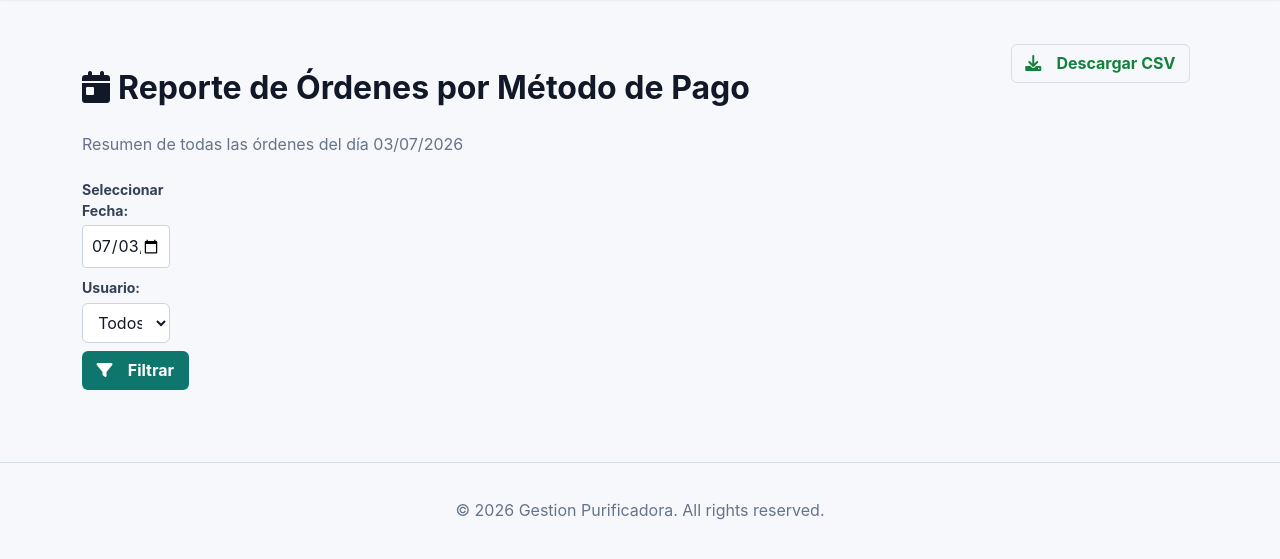
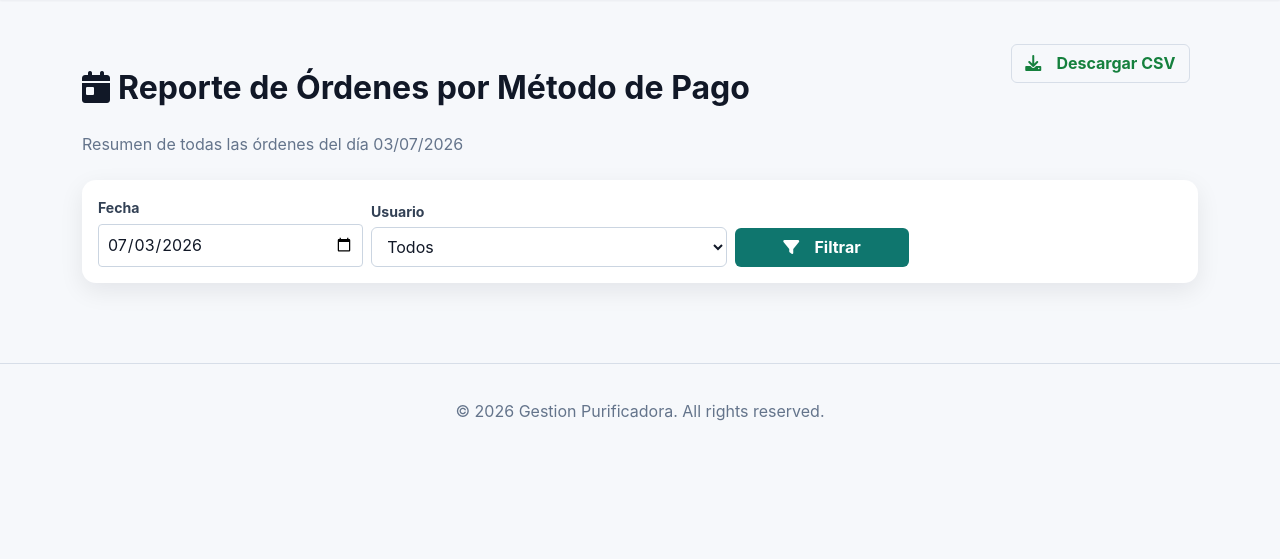
Before and after one commit to robertonunezc/water-delivery, a Django app: page /reports/breakdown-payment-method/ in a window 1280 px wide. Shown: the part 61-620 px from the top of the page. Run offline with Django 5.2, Linux system fonts and the light colour scheme; the visitor is signed in with stand-in values (Sample User, id 1); data comes from the database, SQL or seed files in the repository; data that the repository does not hold is empty; parts of the project's set-up code (start-up, migrations or seed data) failed here and were passed over.

Commit message:
Polish payment method report filters and section styling

```diff
--- a/core/static/core/css/design-system.css
+++ b/core/static/core/css/design-system.css
@@ -3062,18 +3062,15 @@ body.pg-modal-open {
 
 
     .payment-method-section {
-      background-color: var(--pg-muted);
-      border: 1px solid var(--pg-border);
-      border-radius: 0.375rem;
-      padding: 1rem;
-      margin-bottom: 1.5rem;
+      margin-bottom: 1.75rem;
     }
 
     .payment-method-title {
-      font-size: 1.25rem;
-      font-weight: 600;
-      color: #495057;
-      margin-bottom: 0.5rem;
+      color: var(--pg-foreground);
+      font-size: 1.05rem;
+      font-weight: 750;
+      line-height: 1.25;
+      margin: 0 0 0.75rem;
     }
 
     .order-list {
--- a/report/templates/report/breakdown_payment_method.html
+++ b/report/templates/report/breakdown_payment_method.html
@@ -25,15 +25,16 @@
         </a>
       </div>
     </div>
-    <div class="pg-row pg-mb-2">
-      <form method="get" class="pg-row pg-gap-2 pg-align-end">
-        <div class="pg-col-auto">
-          <label for="date" class="pg-label pg-mb-1">Seleccionar Fecha:</label>
+    <div class="pg-card dashboard-card pg-mb-3">
+      <div class="pg-card-body">
+        <form method="get" class="pg-row pg-gap-2 pg-align-end" aria-label="Filtros del reporte">
+          <div class="pg-col-md-3">
+            <label for="date" class="pg-label">Fecha</label>
             <input id="date" type="date" name="date" class="pg-input" value="{{ selected_date|date:'Y-m-d' }}" onchange="this.form.submit()">
           </div>
           {% if can_filter_by_user %}
-          <div class="pg-col-auto">
-            <label for="employee" class="pg-label pg-mb-1">Usuario:</label>
+            <div class="pg-col-md-4">
+              <label for="employee" class="pg-label">Usuario</label>
               <select id="employee" name="employee" class="pg-select" onchange="this.form.submit()">
                 <option value="" {% if not employee_filter or employee_filter == 'all' %}selected{% endif %}>Todos</option>
                 {% for employee in employees %}
@@ -44,12 +45,13 @@
               </select>
             </div>
           {% endif %}
-        <div class="pg-col-auto">
+          <div class="pg-col-md-2 pg-grid">
             <button type="submit" class="pg-button pg-button-primary">
               <i class="fas fa-filter pg-me-2"></i>Filtrar
             </button>
           </div>
         </form>
+      </div>
     </div>
     <!-- Overall Statistics -->
     {% if stats.total_orders %}
@@ -102,7 +104,7 @@
       {% for method_key, method_data in payment_method_stats.items %}
         {% if method_data.order_count > 0 %}
           <div class="payment-method-section">
-            <h3 class="payment-method-title">
+            <h3 class="payment-method-title pg-border-bottom pg-pb-2">
               {{ method_data.name }}: Total ${{ method_data.total_amount|floatformat:2 }}
               {% if method_data.total_discount %}
                 | Descuento ${{ method_data.total_discount|floatformat:2 }}
```
Also changed, not shown: report/tests.py (+29 -0 lines). Lines whose indentation alone changed are shown as unchanged.
